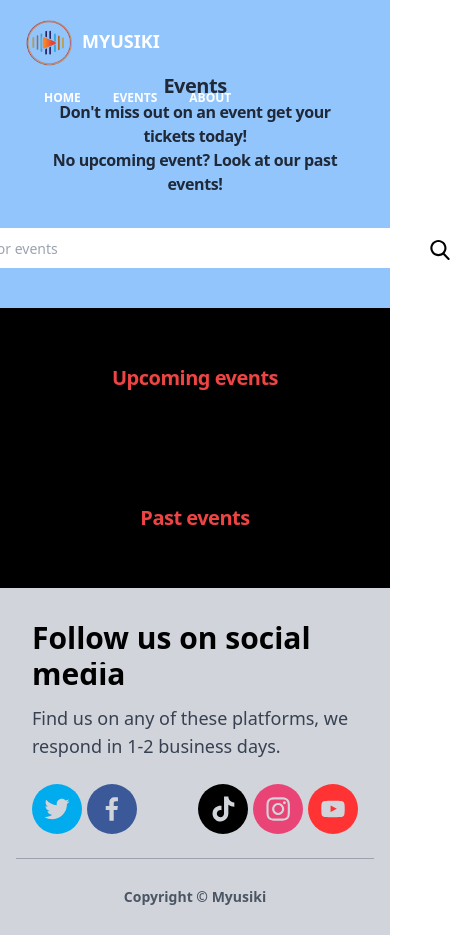
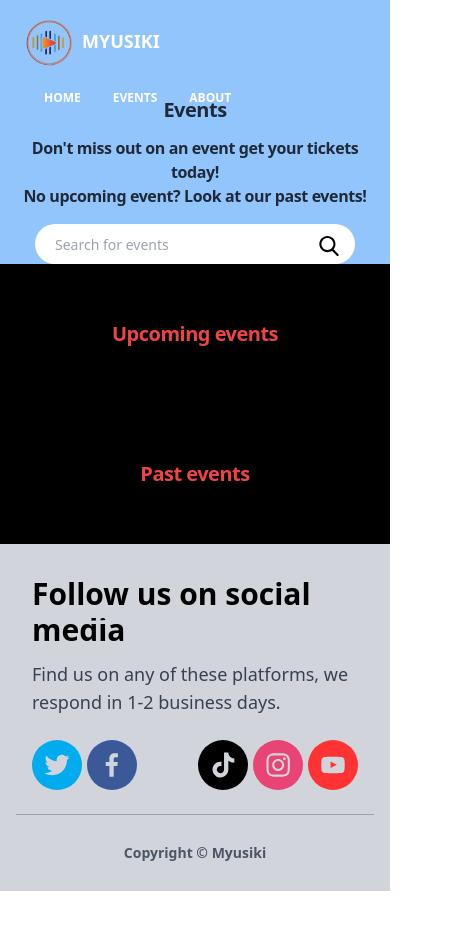
Before and after one commit to arbitroy/myusiki, a React (Create React App) app: page /events in a window 390 px wide. Shown: the whole page, 466 px wide, since content can reach past the window. After the commit the page ends 891 px from the top, so only its background shows below. Built offline with nearby package versions, Linux system fonts and the light colour scheme.

Commit message:
ui fixes on mobile

```diff
--- a/src/CSEvents.js
+++ b/src/CSEvents.js
@@ -1,27 +1,23 @@
 import React from 'react';
-
-
+import "./style.css";
 function CSEvents() {
-
-
   return (
     <div className=''>
-
-      <section className="py-6 bg-blue-300">
-        <div className='container flex flex-wrap items-center justify-center p-4 mx-auto sm:p-10'>
-          <div className="container flex flex-wrap items-center justify-center p-4 mx-auto sm:p-10">
+      <section className="pt-20 bg-blue-300">
+        <div className='container flex flex-wrap items-center justify-center mx-auto sm:p-10'>
+          <div className="container flex flex-wrap items-center justify-center sm:p-10">
             <div className="w-full lg:w-1/2 p-4">
               <h3 className="text-xl font-bold text-center tracking-tight text-gray-800 sm:text-6xl">
                 Events
               </h3>
-              <h6 className='font-bold text-center tracking-tight text-gray-800 sm:text-xl'>
+              <h6 className='font-bold text-center tracking-tight text-gray-800 sm:text-xl pt-3'>
                 Don't miss out on an event get your tickets today!<br /> No upcoming event? Look at our past events!
               </h6>
             </div>
           </div>
-          <div class="relative text-gray-600">
-            <input type="search" name="serch" placeholder="Search for events" className="bg-white h-10 px-5 pr-80 rounded-full text-sm focus:outline-none" />
-            <button type="submit" class="absolute right-0 top-0 mt-3 mr-4">
+          <div className="relative text-gray-600">
+            <input type="search" name="search" placeholder="Search for events" className="bg-white h-10 px-5 rounded-full text-sm focus:outline-none w-80" />
+            <button type="submit" className="absolute right-0 top-0 mt-3 mr-4">
               <img
                 width={20}
                 height={20}
--- /dev/null
+++ b/src/style.css
@@ -0,0 +1,3 @@
+input[type="search"]::-webkit-search-cancel-button {
+    -webkit-appearance: none;
+}
```
